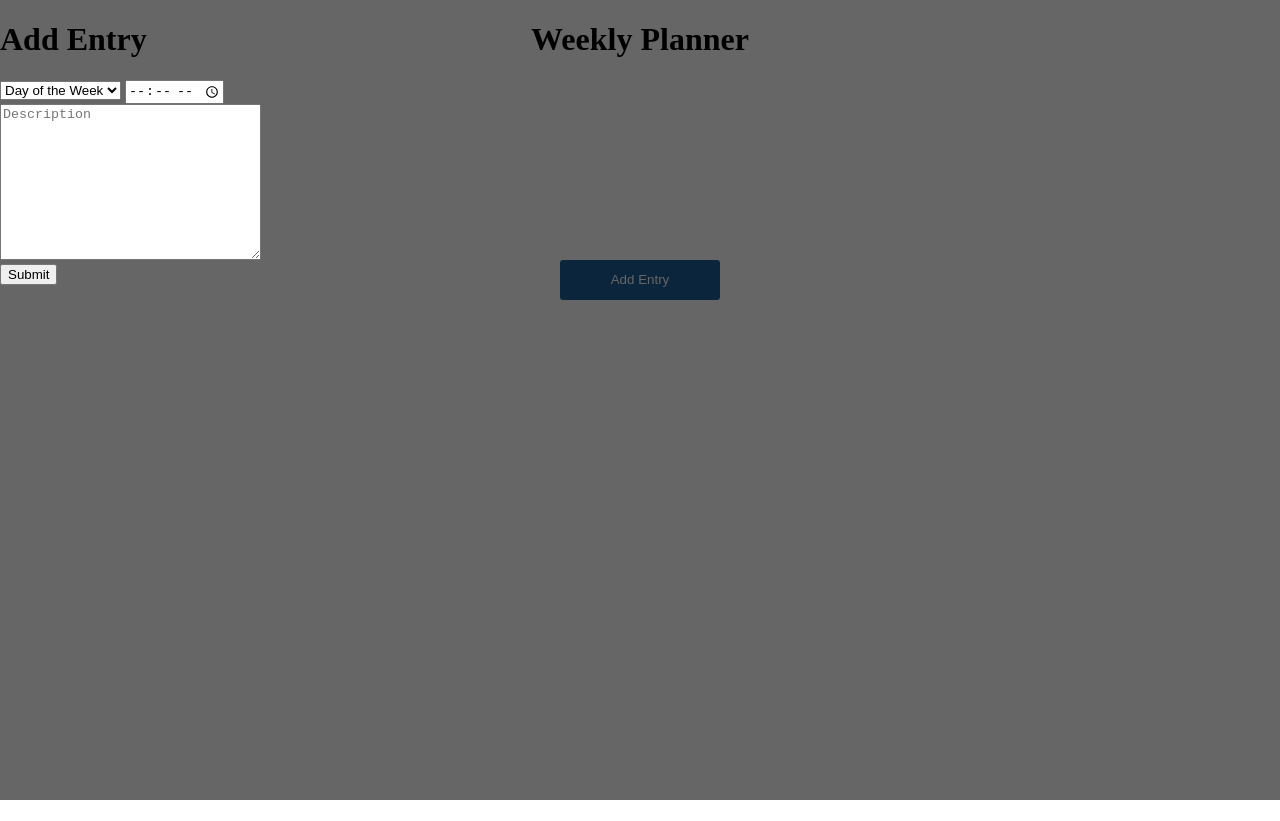
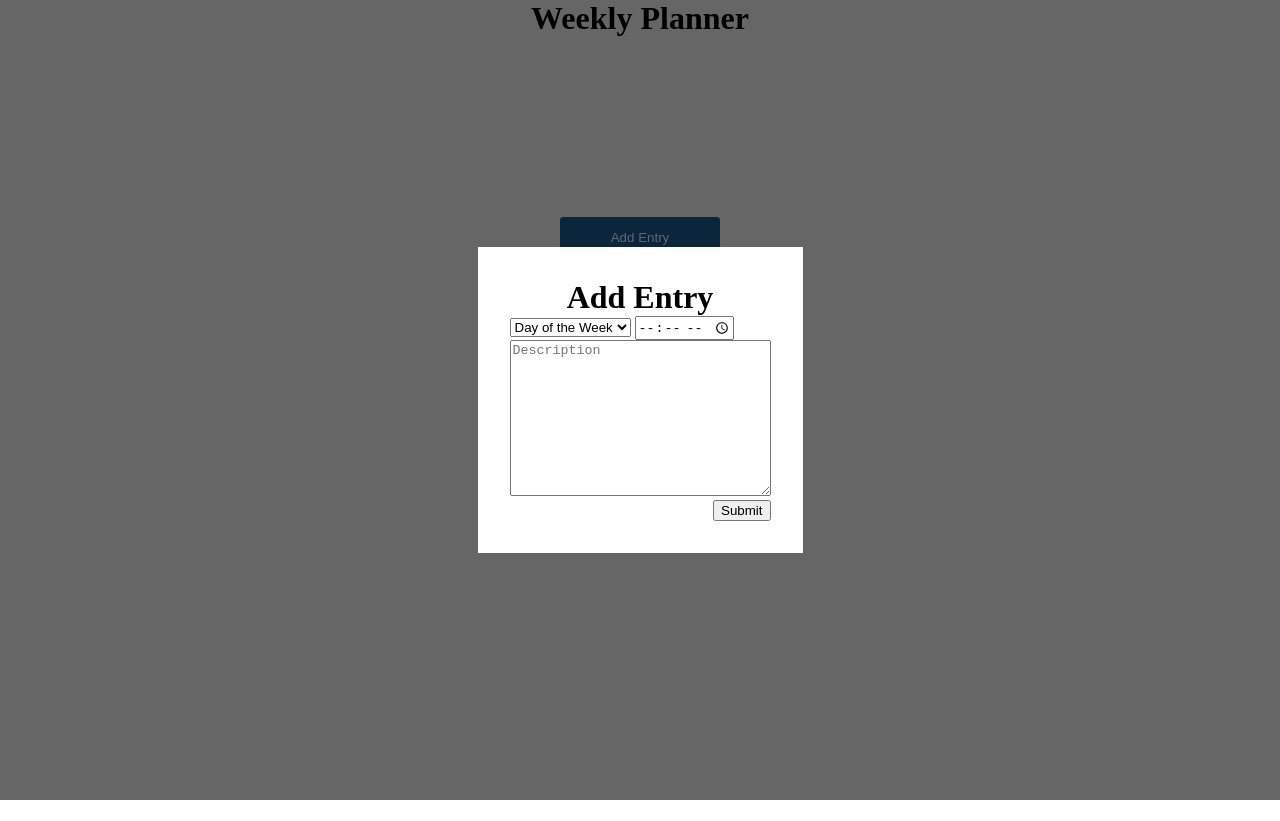
Before and after one commit to cody-martin8/week-planner, a website: page index.html in a window 1280 px wide. After the commit the page ends 800 px from the top, so only its background shows below. Drawn offline with Linux system fonts and the light colour scheme.

Commit message:
fixed modal pop styling

```diff
--- a/index.html
+++ b/index.html
@@ -7,13 +7,12 @@
   <link rel="stylesheet" href="styles.css">
 </head>
 <body>
-  <div class="container">
-    <div class="row overlay">
-      <div class="column">
-        <!-- <div class="modal-wrapper"> -->
-          <!-- <div class="modal"> -->
+  <div class="container overlay-wrapper">
     <div class="row">
-              <h1>Add Entry</h1>
+      <div class="column-full overlay flex-row justify-center align-center">
+        <div class="modal-container flex-column justify-center align-center">
+          <div class="row">
+            <h1 class="text-center">Add Entry</h1>
           </div>
           <div class="row">
             <select>
@@ -31,12 +30,10 @@
           <div class="row">
             <textarea name="Description" id="text-area" cols="30" rows="10" placeholder="Description"></textarea>
           </div>
-            <div class="row">
+          <div class="row flex-row justify-end">
             <button type="button">Submit</button>
           </div>
-            <!--  <div class="overlay"></div> -->
-          <!-- </div> -->
-        <!-- </div> -->
+        </div>
       </div>
     </div>
     <div class="row">
--- a/styles.css
+++ b/styles.css
@@ -2,9 +2,9 @@
   box-sizing: border-box;
 }
 
-body {
+body,
+h1 {
   margin: 0;
-  height: 100vh;
 }
 
 .hidden {
@@ -43,6 +43,10 @@ body {
   align-items: center;
 }
 
+.align-center {
+  align-items: center;
+}
+
 .overlay-wrapper {
   height: 100%;
   position: relative;
@@ -51,8 +55,22 @@ body {
 .overlay {
   background-color: rgb(0 0 0 / 60%);
   position: absolute;
-  top: 0;
-  left: 0;
-  right: 0;
-  bottom: 0;
+  width: 100%;
+  height: 100vh;
 }
+
+.modal-container {
+  background-color: white;
+  margin-top: auto;
+  margin-bottom: auto;
+  padding: 2rem;
+}
+
+.flex-column {
+  display: flex;
+  flex-direction: column;
+}
+
+.justify-end {
+  justify-content: end;
+}
```
Lines whose indentation alone changed are shown as unchanged.
